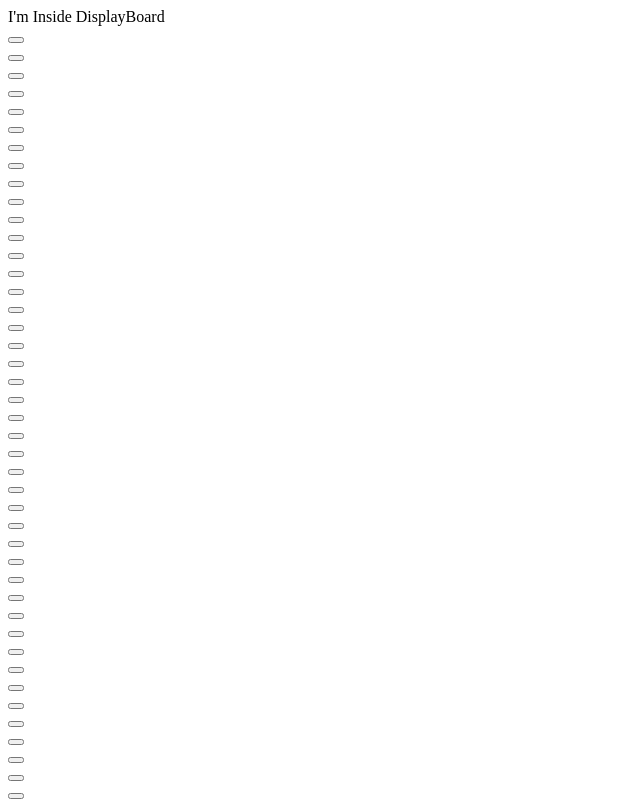
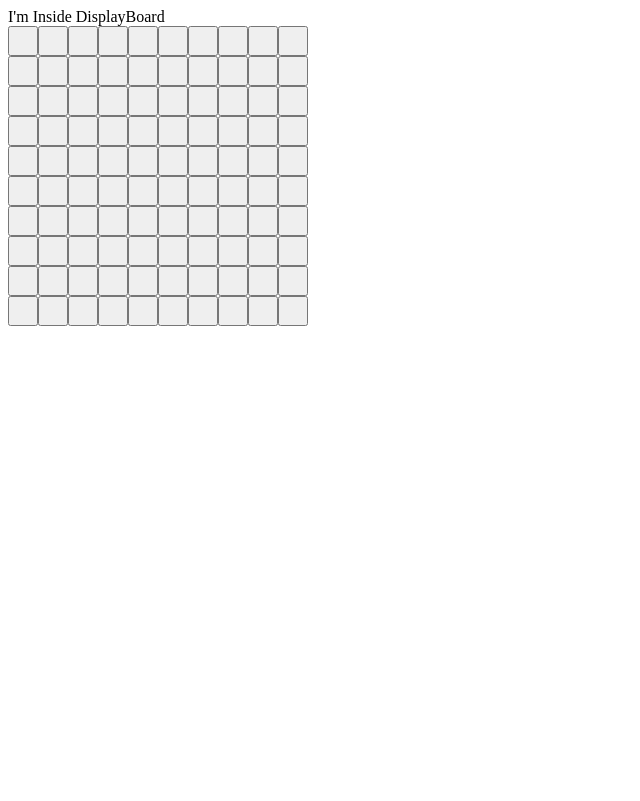
Before and after one commit to NyanoNyan/battleship_project, a React (Create React App) app: page / in a window 1280 px wide. Shown: the top 801 px of the page, without its empty margins (0-640 px from the left). Built offline with nearby package versions, Linux system fonts and the light colour scheme.

Commit message:
Changed class name from main-board to board-types

```diff
--- a/src/styles/DisplayBoard.css
+++ b/src/styles/DisplayBoard.css
@@ -1,4 +1,4 @@
-.main-board {
+.board-types {
     display: grid;
     grid-template-columns: repeat(10, 30px);
     grid-template-rows: repeat(10, 30px);
```
